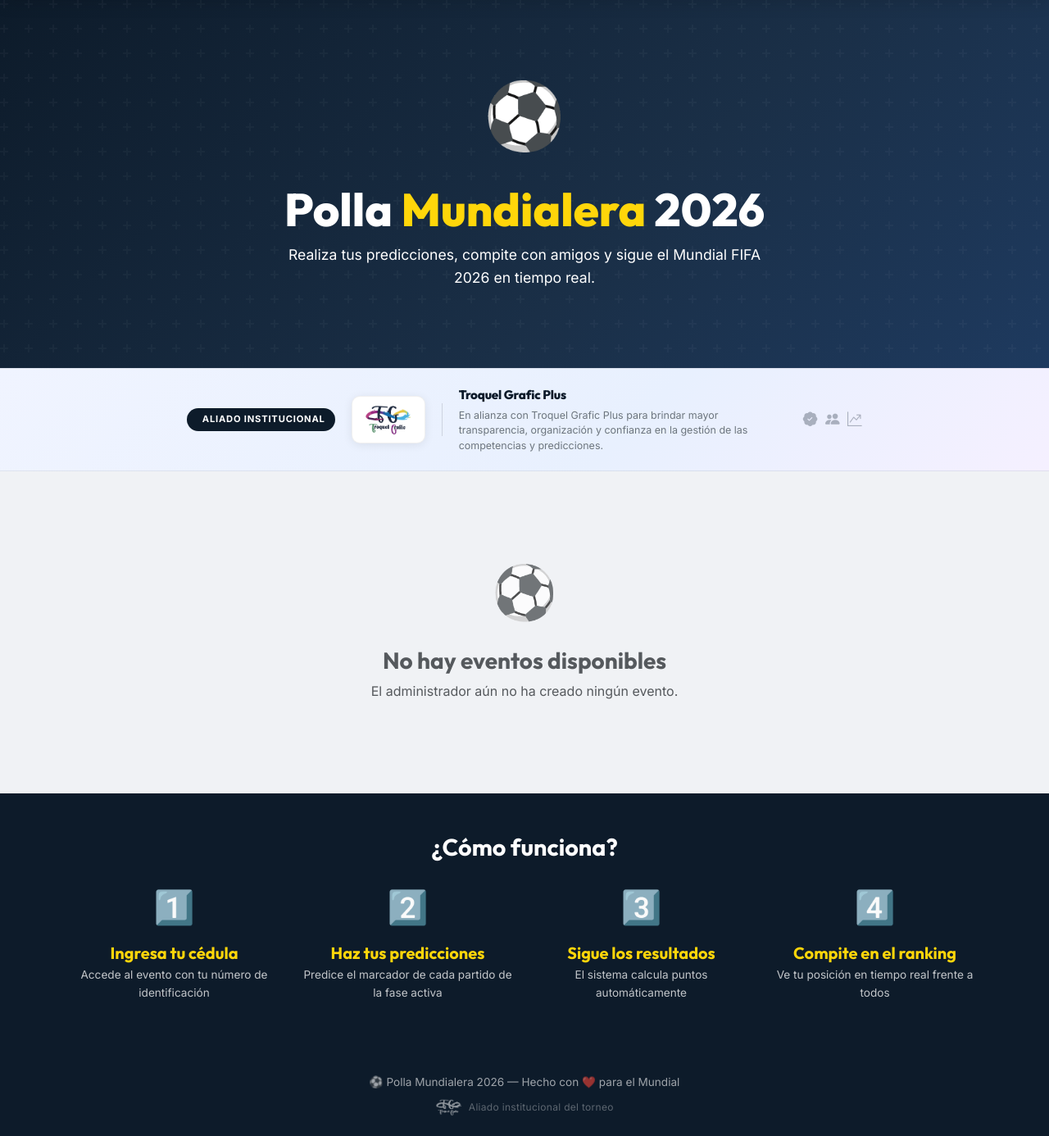
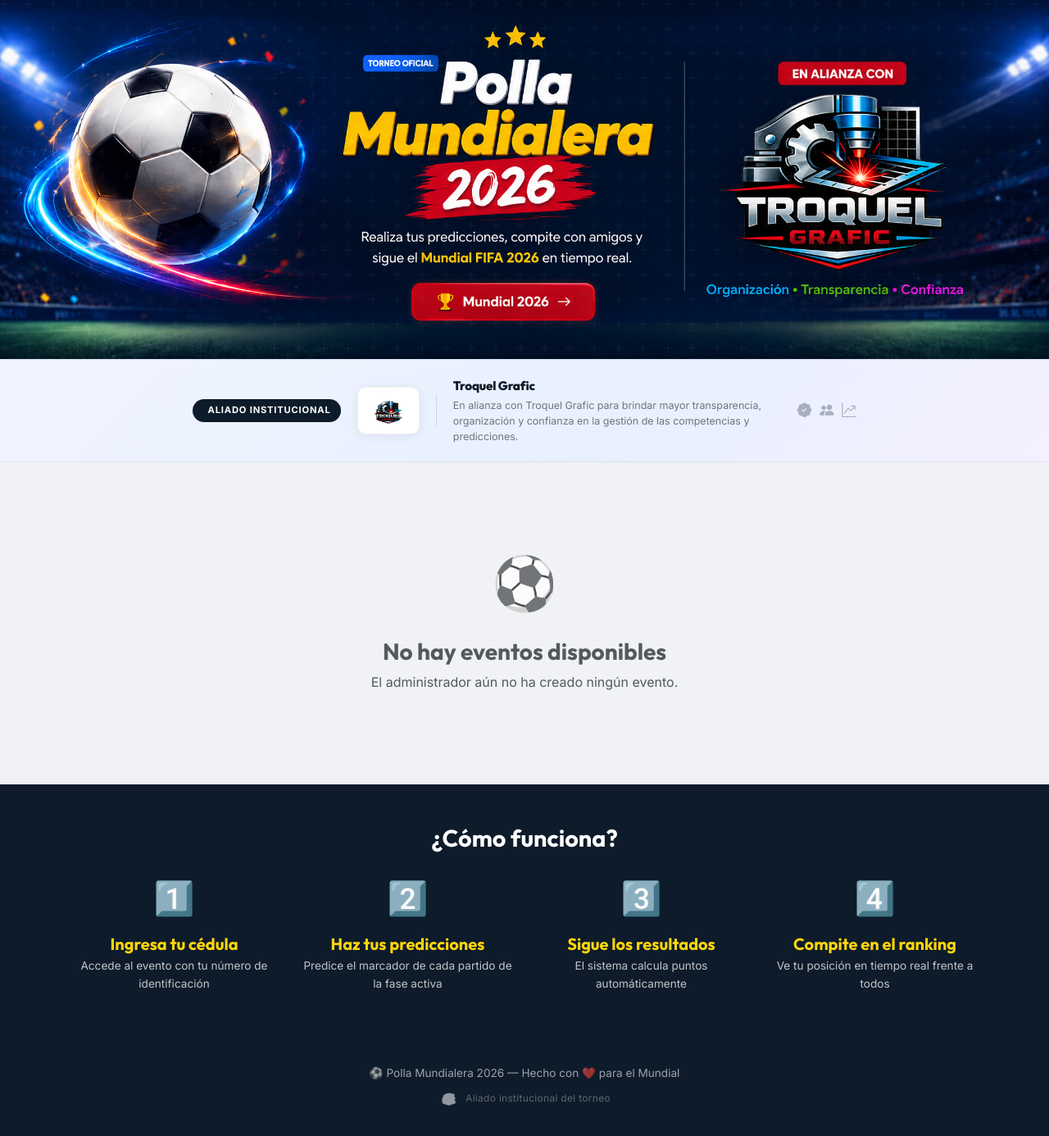
Before and after one commit to sebast1an2/MundialApp, a Flask app: page / in a window 1280 px wide. Shown: the part 62-1448 px from the top of the page at 82% size. After the commit the page ends 1411 px from the top, so only its background shows below. Run offline with Flask 3, Linux system fonts and the light colour scheme; parts of the project's set-up code (start-up, migrations or seed data) failed here and were passed over.

Commit message:
Se implementa banner del mundial con troquel grafic

```diff
--- a/app/templates/base.html
+++ b/app/templates/base.html
@@ -109,8 +109,8 @@
         ⚽ Polla Mundialera 2026 &mdash; Hecho con ❤️ para el Mundial
       </p>
       <div class="d-flex align-items-center justify-content-center gap-2" style="opacity:.55;">
-        <img src="{{ url_for('static', filename='img/TroquelGraficPlus.png') }}"
-             alt="Troquel Grafic Plus"
+        <img src="{{ url_for('static', filename='img/TroquelGrafic.png') }}"
+             alt="Troquel Grafic"
              style="height: 22px; width: auto; object-fit: contain; filter: brightness(0) invert(1);">
         <span style="font-size:.75rem; letter-spacing:.3px;">Aliado institucional del torneo</span>
       </div>
--- a/app/templates/public/home.html
+++ b/app/templates/public/home.html
@@ -4,20 +4,14 @@
 
 {% block content %}
 <!-- Hero Section -->
-<section class="hero">
-  <div class="container position-relative">
-    <span class="hero-emoji">⚽</span>
-    <h1 class="hero-title fade-in-up">
-      Polla <span>Mundialera</span> 2026
-    </h1>
-    <p class="hero-subtitle fade-in-up fade-in-up-delay-1">
-      Realiza tus predicciones, compite con amigos y sigue el Mundial FIFA 2026 en tiempo real.
-    </p>
-
+<section class="hero position-relative" style="padding: 0; min-height: 0; background: none; overflow: hidden;">
+  <img src="{{ url_for('static', filename='img/banner.png') }}" alt="Banner Principal" class="w-100" style="height: auto; max-height: 60vh; object-fit: cover;">
+  <div class="position-absolute w-100" style="bottom: 10%; left: 0; z-index: 2;">
+    <div class="container">
       {% if active_events %}
       <div class="d-flex gap-3 justify-content-center flex-wrap fade-in-up fade-in-up-delay-2">
         {% for ev in active_events %}
-      <a href="{{ url_for('public.event_detail', event_id=ev.id) }}" class="btn-primary-custom"
+        <a href="{{ url_for('public.event_detail', event_id=ev.id) }}" class="btn-primary-custom shadow-lg"
           style="font-size: 1rem; padding: .75rem 2rem;">
           <span style="font-size: 1.2rem;">{{ ev.logo_emoji }}</span>
           {{ ev.name }}
@@ -27,9 +21,10 @@
       </div>
       {% endif %}
     </div>
+  </div>
 </section>
 
-{# ── Troquel Grafic Plus — Alianza Institucional ── #}
+{# ── Troquel Grafic — Alianza Institucional ── #}
 <section class="troquel-banner">
   <div class="container">
     <div class="troquel-inner">
@@ -40,17 +35,17 @@
       </div>
 
       <div class="troquel-logo-wrap">
-        <img src="{{ url_for('static', filename='img/TroquelGraficPlus.png') }}"
-             alt="Troquel Grafic Plus"
+        <img src="{{ url_for('static', filename='img/TroquelGrafic.png') }}"
+             alt="Troquel Grafic"
              class="troquel-logo">
       </div>
 
       <div class="troquel-divider"></div>
 
       <div class="troquel-text">
-        <div class="troquel-company">Troquel Grafic Plus</div>
+        <div class="troquel-company">Troquel Grafic</div>
         <p class="troquel-desc">
-          En alianza con Troquel Grafic Plus para brindar mayor transparencia,
+          En alianza con Troquel Grafic para brindar mayor transparencia,
           organización y confianza en la gestión de las competencias y predicciones.
         </p>
       </div>
--- a/app/templates/public/validate.html
+++ b/app/templates/public/validate.html
@@ -172,13 +172,13 @@ Solo en step == 'cedula' (primer acceso al evento)
           </div>
         </div>
 
-        {# 7 · Troquel Grafic Plus — Respaldo institucional #}
+        {# 7 · Troquel Grafic — Respaldo institucional #}
         <div class="info-troquel-box mt-3">
-          <img src="{{ url_for('static', filename='img/TroquelGraficPlus.png') }}" alt="Troquel Grafic Plus"
+          <img src="{{ url_for('static', filename='img/TroquelGrafic.png') }}" alt="Troquel Grafic"
             style="height: 36px; width: auto; object-fit: contain; flex-shrink: 0;">
           <p class="mb-0" style="font-size: .78rem; color: var(--text-muted); line-height: 1.5;">
             Este evento cuenta con el acompañamiento y respaldo de
-            <strong style="color: var(--primary);">Troquel Grafic Plus</strong>
+            <strong style="color: var(--primary);">Troquel Grafic</strong>
             como aliado para brindar mayor transparencia, control y confianza en la gestión
             de la participación y administración del torneo.
           </p>
```
Also changed, not shown: app/static/img/Banner.png (added), app/static/img/TroquelGrafic.png (added), app/static/img/TroquelGraficPlus.png (deleted). Lines whose indentation alone changed are shown as unchanged.
